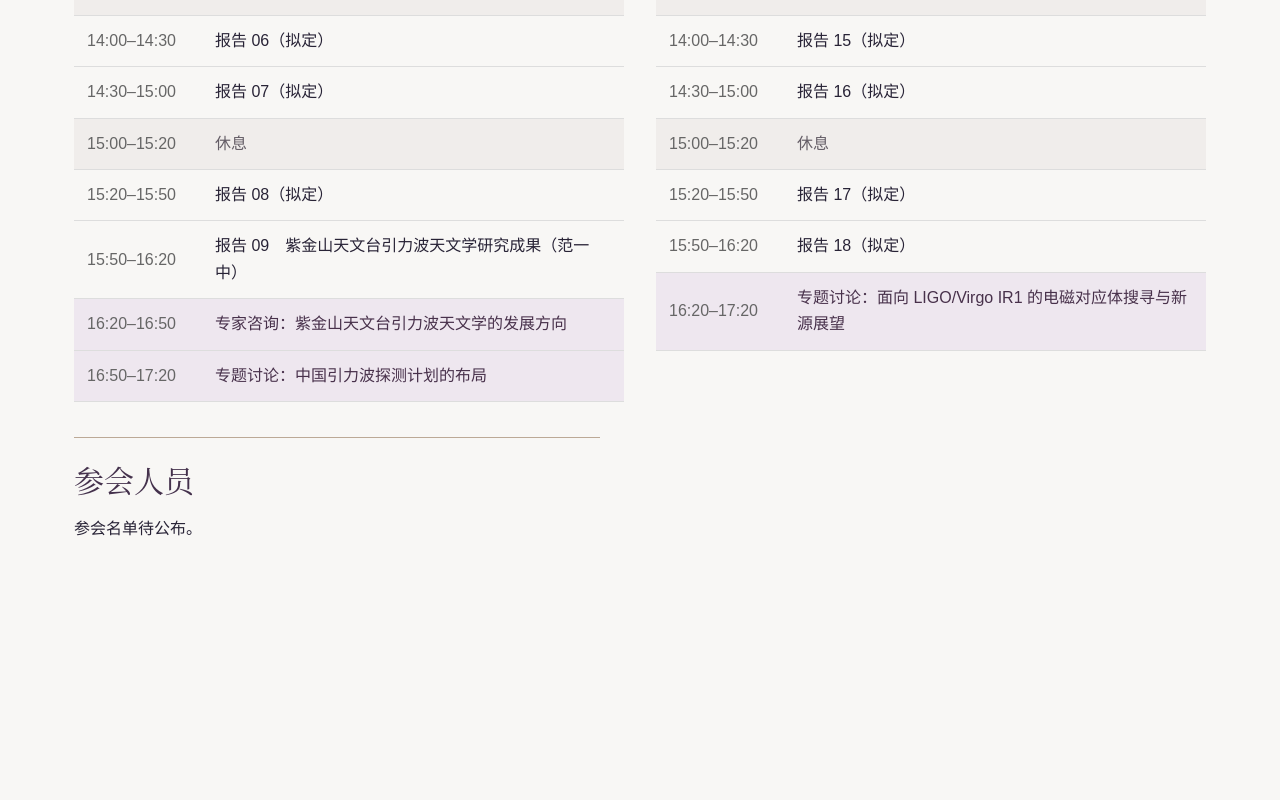
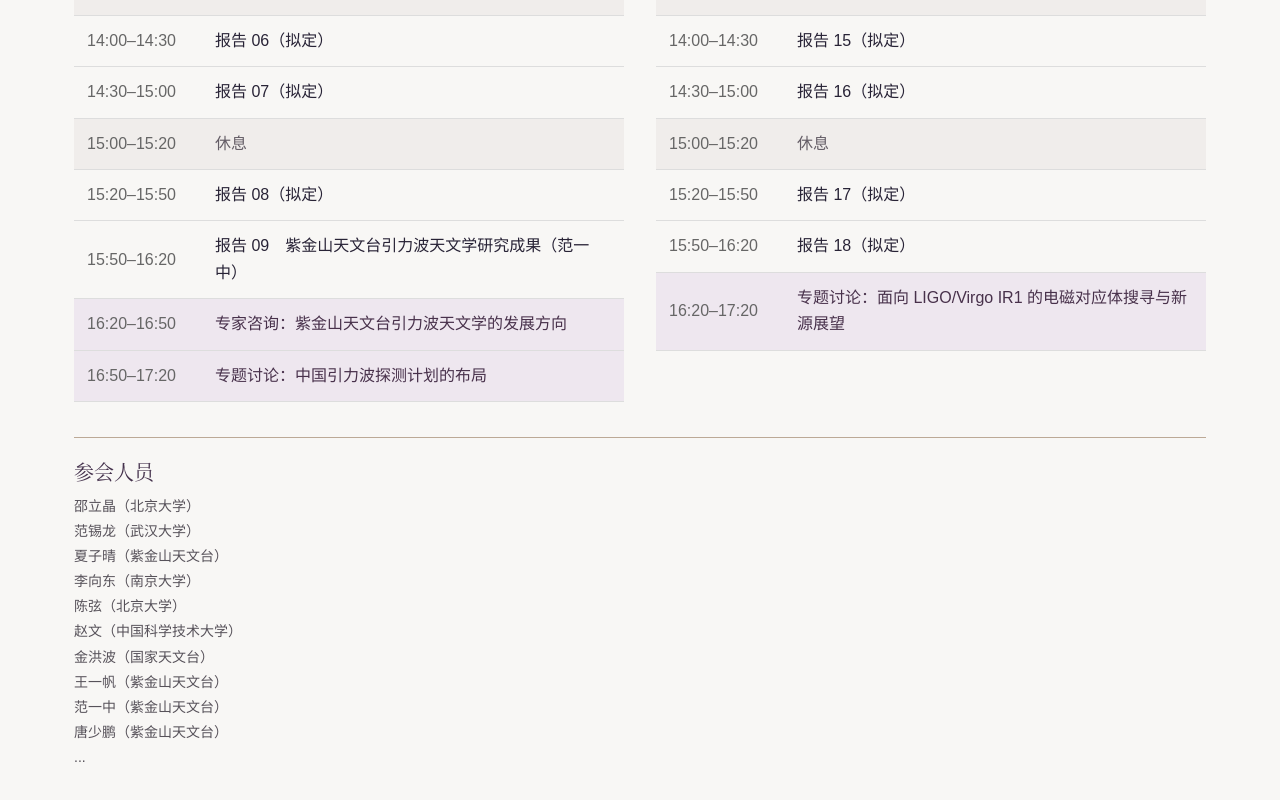
Before and after one commit to pmo-gwaves/pmo-gwaves.github.io, a plain HTML site: page site/meeting-2027/index.html in a window 1280 px wide. Shown: the part 1530-2330 px from the top of the page. Before the commit the page ends 2153 px from the top, so only its background shows below. Drawn offline with Linux system fonts and the light colour scheme.

Commit message:
List participants for the 2027 consultation meeting

```diff
--- a/site/meeting-2027/index.html
+++ b/site/meeting-2027/index.html
@@ -64,5 +64,19 @@
     </tbody>
   </table>
 </div></section>
-<section id="people"><h2>参会人员</h2><p>参会名单待公布。</p></section>
+<section id="people"><h2>参会人员</h2>
+  <ul>
+    <li>邵立晶（北京大学）</li>
+    <li>范锡龙（武汉大学）</li>
+    <li>夏子晴（紫金山天文台）</li>
+    <li>李向东（南京大学）</li>
+    <li>陈弦（北京大学）</li>
+    <li>赵文（中国科学技术大学）</li>
+    <li>金洪波（国家天文台）</li>
+    <li>王一帆（紫金山天文台）</li>
+    <li>范一中（紫金山天文台）</li>
+    <li>唐少鹏（紫金山天文台）</li>
+    <li>...</li>
+  </ul>
+</section>
 </article></main></body></html>
--- a/site/meeting-2027/meeting.css
+++ b/site/meeting-2027/meeting.css
@@ -21,7 +21,10 @@ h2 {font-size:30px;color:#44314c}
 ol {padding-left:1.6em}
 li {padding:4px 0}
 li::marker {color:#80592e}
-#program {grid-column:1 / -1}
+#program, #people {grid-column:1 / -1}
+#people h2 {font-size:20px;margin-bottom:8px}
+#people ul {list-style:none;margin:0;padding:0;font-size:14px;color:#57525a}
+#people li {padding:1px 0}
 .days {display:grid;grid-template-columns:repeat(2,minmax(0,1fr));gap:32px;align-items:start}
 .days caption {text-align:left;padding:16px 12px;background:#ece7ee;color:#44314c}
 .days caption strong {font-size:1.2rem}
```
